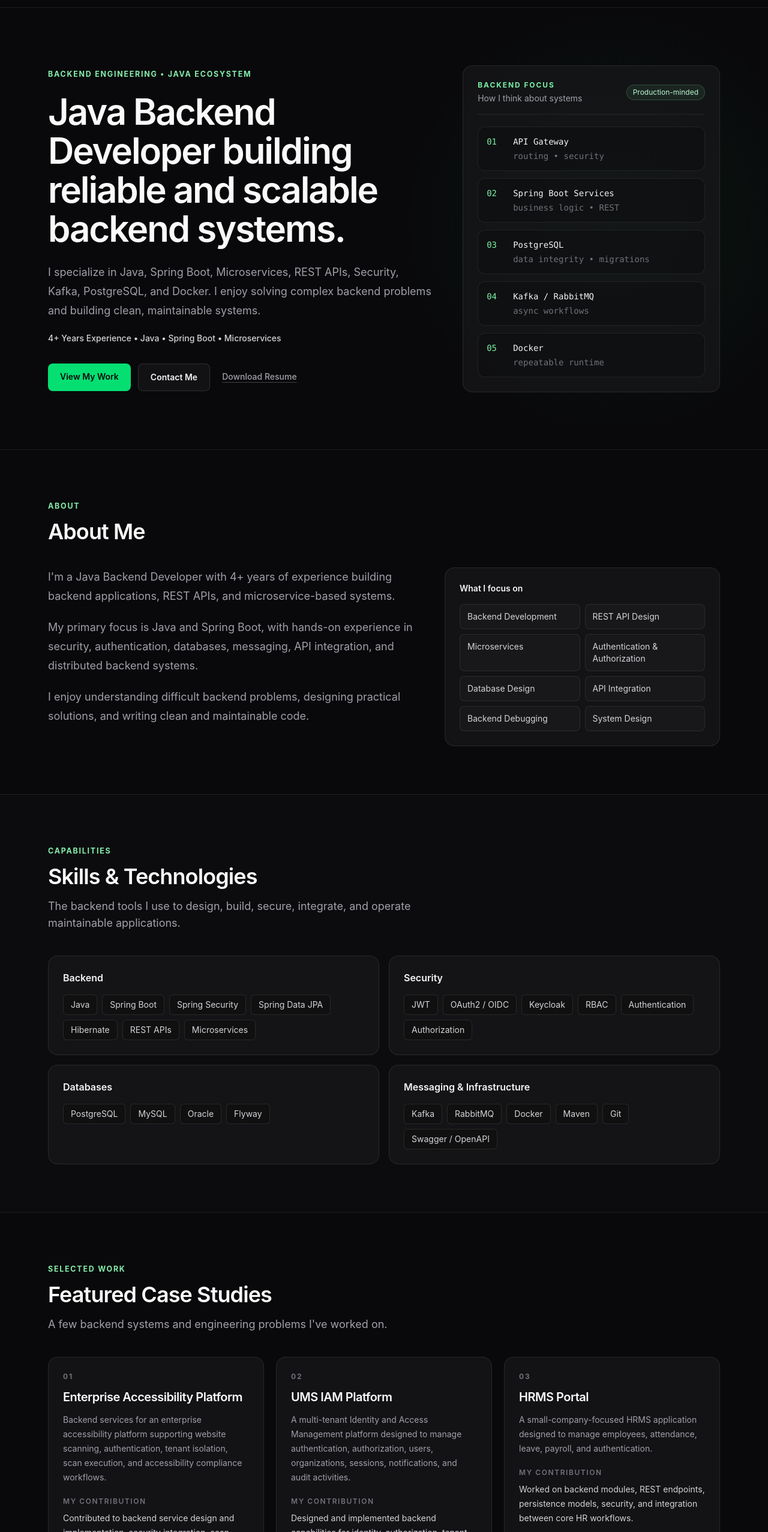
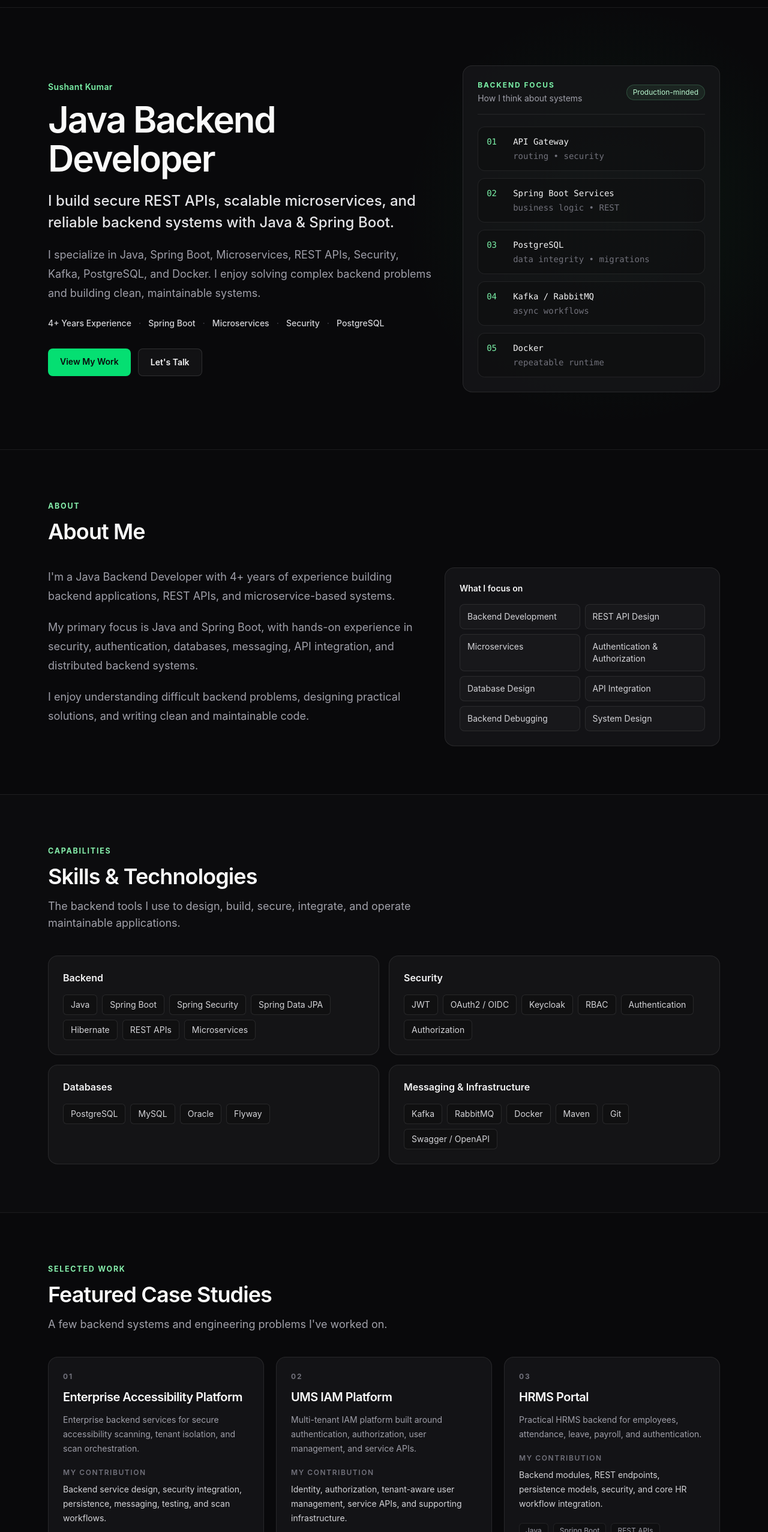
Before and after one commit to sushantapi/sushant-portfolio-v1, a React (Vite) app: page / in a window 1280 px wide. Shown: the part 52-2606 px from the top of the page at 60% size. Built offline with nearby package versions, Linux system fonts and the light colour scheme.

Commit message:
fix: finalize portfolio launch configuration

```diff
--- a/index.html
+++ b/index.html
@@ -8,15 +8,21 @@
       name="description"
       content="Java Backend Developer specializing in Java, Spring Boot, Microservices, REST APIs, Security, PostgreSQL, Kafka, and backend architecture."
     />
+    <meta name="author" content="Sushant Kumar" />
+    <link rel="canonical" href="https://sushantkumar.co.in/" />
     <meta property="og:type" content="website" />
     <meta property="og:title" content="Sushant Kumar | Java Backend Developer" />
+    <meta property="og:url" content="https://sushantkumar.co.in/" />
     <meta
       property="og:description"
       content="Java Backend Developer building reliable APIs, secure backend systems, and scalable microservices."
     />
-    <meta property="og:image" content="/og-image.svg" />
-    <meta property="og:url" content="https://example.com" />
+    <meta property="og:image" content="https://sushantkumar.co.in/og-image.svg" />
+    <meta property="og:site_name" content="Sushant Kumar" />
     <meta name="twitter:card" content="summary_large_image" />
+    <meta name="twitter:title" content="Sushant Kumar | Java Backend Developer" />
+    <meta name="twitter:description" content="Java Backend Developer building secure REST APIs, scalable microservices, and reliable backend systems with Java & Spring Boot." />
+    <meta name="twitter:image" content="https://sushantkumar.co.in/og-image.svg" />
     <link rel="icon" type="image/svg+xml" href="/favicon.svg" />
     <title>Sushant Kumar | Java Backend Developer</title>
   </head>
--- a/src/data/caseStudies.ts
+++ b/src/data/caseStudies.ts
@@ -2,7 +2,9 @@ export type CaseStudy = {
   id: string
   name: string
   description: string
+  cardDescription: string
   contribution: string
+  cardContribution: string
   technologies: string[]
   engineeringAreas: string[]
   problem: string
@@ -18,7 +20,9 @@ export const caseStudies: CaseStudy[] = [
     id: 'accessibility-platform',
     name: 'Enterprise Accessibility Platform',
     description: 'Backend services for an enterprise accessibility platform supporting website scanning, authentication, tenant isolation, scan execution, and accessibility compliance workflows.',
+    cardDescription: 'Enterprise backend services for secure accessibility scanning, tenant isolation, and scan orchestration.',
     contribution: 'Contributed to backend service design and implementation, security integration, scan-related workflows, persistence, messaging, testing, and engineering documentation.',
+    cardContribution: 'Backend service design, security integration, persistence, messaging, testing, and scan workflows.',
     technologies: ['Java', 'Spring Boot', 'PostgreSQL', 'RabbitMQ', 'Docker', 'Flyway', 'OIDC'],
     engineeringAreas: ['Microservices', 'Authentication & OIDC', 'Multi-Tenancy', 'Scan Orchestration'],
     problem: 'Build a backend foundation that can securely coordinate accessibility scanning workflows across tenant-scoped services.',
@@ -28,7 +32,7 @@ export const caseStudies: CaseStudy[] = [
       'Apply tenant-aware authorization and secure service communication.',
       'Use database migrations and messaging patterns that support repeatable deployments.',
     ],
-    outcome: 'Created a scalable backend foundation for secure scan workflows while keeping professional implementation details anonymized.',
+    outcome: 'Contributed to a scalable backend foundation for secure scan workflows while keeping professional implementation details anonymized.',
     architecture: 'API Gateway → Authentication → Microservices → PostgreSQL → Message Broker → Workers',
     confidentialityNote: 'Anonymized professional case study. Private source code, internal URLs, credentials, customer information, and proprietary requirements are intentionally excluded.',
   },
@@ -36,7 +40,9 @@ export const caseStudies: CaseStudy[] = [
     id: 'ums-iam',
     name: 'UMS IAM Platform',
     description: 'A multi-tenant Identity and Access Management platform designed to manage authentication, authorization, users, organizations, sessions, notifications, and audit activities.',
+    cardDescription: 'Multi-tenant IAM platform built around authentication, authorization, user management, and service APIs.',
     contribution: 'Designed and implemented backend capabilities for identity, authorization, tenant-aware user management, service APIs, and supporting infrastructure.',
+    cardContribution: 'Identity, authorization, tenant-aware user management, service APIs, and supporting infrastructure.',
     technologies: ['Java', 'Spring Boot', 'Keycloak', 'JWT', 'PostgreSQL', 'Docker', 'API Gateway'],
     engineeringAreas: ['RBAC', 'Multi-Tenancy', 'User Management', 'Audit & Sessions'],
     problem: 'Provide a reusable backend IAM layer for applications that need tenant-aware identity, access control, and account lifecycle capabilities.',
@@ -53,7 +59,9 @@ export const caseStudies: CaseStudy[] = [
     id: 'hrms-portal',
     name: 'HRMS Portal',
     description: 'A small-company-focused HRMS application designed to manage employees, attendance, leave, payroll, and authentication.',
+    cardDescription: 'Practical HRMS backend for employees, attendance, leave, payroll, and authentication.',
     contribution: 'Worked on backend modules, REST endpoints, persistence models, security, and integration between core HR workflows.',
+    cardContribution: 'Backend modules, REST endpoints, persistence models, security, and core HR workflow integration.',
     technologies: ['Java', 'Spring Boot', 'REST APIs', 'Spring Security', 'JPA / Hibernate', 'PostgreSQL / MySQL'],
     engineeringAreas: ['Employee Management', 'Attendance', 'Leave Management', 'Payroll'],
     problem: 'Replace fragmented HR administration with a practical backend application for everyday employee operations.',
--- a/src/data/site.ts
+++ b/src/data/site.ts
@@ -1,10 +1,12 @@
 export const siteConfig = {
   name: 'Sushant Kumar',
   title: 'Java Backend Developer',
-  email: 'YOUR_EMAIL_HERE',
-  linkedin: 'YOUR_LINKEDIN_URL_HERE',
-  github: 'YOUR_GITHUB_URL_HERE',
+  email: 'sushant843120@gmail.com',
+  linkedin: 'https://www.linkedin.com/in/sushant-kumar-05a5342b4/',
+  github: 'https://github.com/sushantapi',
+  siteUrl: 'https://sushantkumar.co.in',
   resumeUrl: '/Sushant-Kumar-Resume.pdf',
+  resumeAvailable: false,
 }
 
 export const navItems = [
--- a/src/sections/CaseStudies.tsx
+++ b/src/sections/CaseStudies.tsx
@@ -15,11 +15,11 @@ export function CaseStudies() {
             <article key={item.id} className="card flex flex-col p-5 sm:p-6">
               <div className="text-xs font-bold uppercase tracking-[0.16em] text-zinc-500">0{index + 1}</div>
               <h3 className="mt-3 text-xl font-semibold tracking-tight text-zinc-50">{item.name}</h3>
-              <p className="mt-3 text-sm leading-6 text-zinc-400">{item.description}</p>
+              <p className="mt-3 text-sm leading-6 text-zinc-400">{item.cardDescription}</p>
 
               <div className="mt-5">
                 <p className="text-xs font-semibold uppercase tracking-[0.13em] text-zinc-500">My contribution</p>
-                <p className="mt-2 text-sm leading-6 text-zinc-300">{item.contribution}</p>
+                <p className="mt-2 text-sm leading-6 text-zinc-300">{item.cardContribution}</p>
               </div>
 
               <div className="mt-5 flex flex-wrap gap-2">
--- a/src/sections/Footer.tsx
+++ b/src/sections/Footer.tsx
@@ -3,11 +3,18 @@ import { siteConfig } from '../data/site'
 export function Footer() {
   return (
     <footer className="border-t border-white/8 py-8">
-      <div className="section-shell flex flex-col gap-4 text-sm text-zinc-500 sm:flex-row sm:items-center sm:justify-between">
+      <div className="section-shell flex flex-col gap-5 text-sm text-zinc-500 sm:flex-row sm:items-center sm:justify-between">
         <div>
           <div className="font-semibold text-zinc-300">{siteConfig.name}</div>
           <div className="mt-1">{siteConfig.title}</div>
         </div>
+
+        <div className="flex flex-wrap items-center gap-4">
+          <a href={siteConfig.github} target="_blank" rel="noreferrer" className="transition hover:text-zinc-200">GitHub</a>
+          <a href={siteConfig.linkedin} target="_blank" rel="noreferrer" className="transition hover:text-zinc-200">LinkedIn</a>
+          <a href={`mailto:${siteConfig.email}`} className="transition hover:text-zinc-200">Email</a>
+        </div>
+
         <div>© 2026 Sushant Kumar</div>
       </div>
     </footer>
--- a/src/sections/Hero.tsx
+++ b/src/sections/Hero.tsx
@@ -4,19 +4,35 @@ export function Hero() {
   return (
     <section id="top" className="section-shell grid min-h-[calc(100vh-4rem)] items-center gap-12 py-16 lg:grid-cols-[1.2fr_.8fr] lg:py-20">
       <div>
-        <span className="eyebrow">Backend engineering • Java ecosystem</span>
-        <h1 className="mt-5 max-w-4xl text-4xl font-semibold tracking-[-0.035em] text-zinc-50 sm:text-5xl lg:text-6xl lg:leading-[1.08]">
-          Java Backend Developer building reliable and scalable backend systems.
+        <p className="text-sm font-semibold tracking-wide text-green-300">{siteConfig.name}</p>
+        <h1 className="mt-3 max-w-4xl text-4xl font-semibold tracking-[-0.035em] text-zinc-50 sm:text-5xl lg:text-6xl lg:leading-[1.08]">
+          {siteConfig.title}
         </h1>
-        <p className="mt-6 max-w-2xl text-base leading-8 text-zinc-400 sm:text-lg">
+        <p className="mt-5 max-w-3xl text-xl font-medium leading-8 text-zinc-200 sm:text-2xl sm:leading-9">
+          I build secure REST APIs, scalable microservices, and reliable backend systems with Java &amp; Spring Boot.
+        </p>
+        <p className="mt-5 max-w-2xl text-base leading-8 text-zinc-400 sm:text-lg">
           I specialize in Java, Spring Boot, Microservices, REST APIs, Security, Kafka, PostgreSQL, and Docker. I enjoy solving complex backend problems and building clean, maintainable systems.
         </p>
-        <p className="mt-5 text-sm font-medium text-zinc-300">4+ Years Experience • Java • Spring Boot • Microservices</p>
+
+        <div className="mt-6 flex flex-wrap items-center gap-x-3 gap-y-2 text-sm font-medium text-zinc-300" aria-label="Experience and core technologies">
+          <span>4+ Years Experience</span>
+          <span className="text-zinc-700" aria-hidden="true">·</span>
+          <span>Spring Boot</span>
+          <span className="text-zinc-700" aria-hidden="true">·</span>
+          <span>Microservices</span>
+          <span className="text-zinc-700" aria-hidden="true">·</span>
+          <span>Security</span>
+          <span className="text-zinc-700" aria-hidden="true">·</span>
+          <span>PostgreSQL</span>
+        </div>
 
         <div className="mt-8 flex flex-wrap gap-3">
           <a href="#projects" className="rounded-lg bg-green-400 px-5 py-3 text-sm font-semibold text-zinc-950 transition hover:bg-green-300">View My Work</a>
-          <a href="#contact" className="rounded-lg border border-white/12 bg-white/4 px-5 py-3 text-sm font-semibold text-zinc-100 transition hover:bg-white/8">Contact Me</a>
-          <a href={siteConfig.resumeUrl} className="px-2 py-3 text-sm font-medium text-zinc-400 underline decoration-zinc-700 underline-offset-4 hover:text-zinc-100">Download Resume</a>
+          <a href="#contact" className="rounded-lg border border-white/12 bg-white/4 px-5 py-3 text-sm font-semibold text-zinc-100 transition hover:bg-white/8">Let's Talk</a>
+          {siteConfig.resumeAvailable && (
+            <a href={siteConfig.resumeUrl} className="px-2 py-3 text-sm font-medium text-zinc-400 underline decoration-zinc-700 underline-offset-4 hover:text-zinc-100">Download Resume</a>
+          )}
         </div>
       </div>
 
```
Also changed, not shown: src/sections/Contact.tsx (+3 -21 lines), 2 other files (tests, documents, lock files or other folders).
